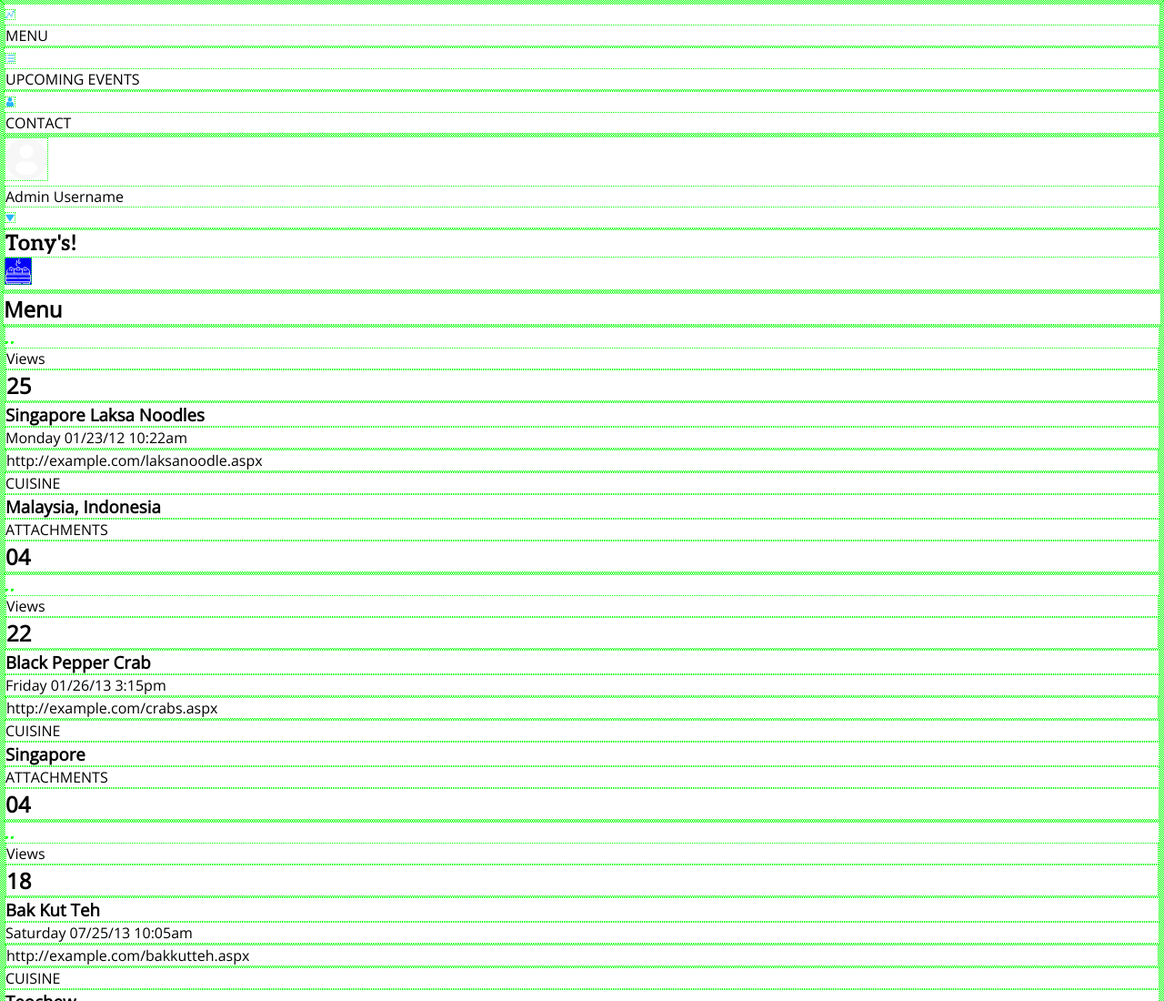
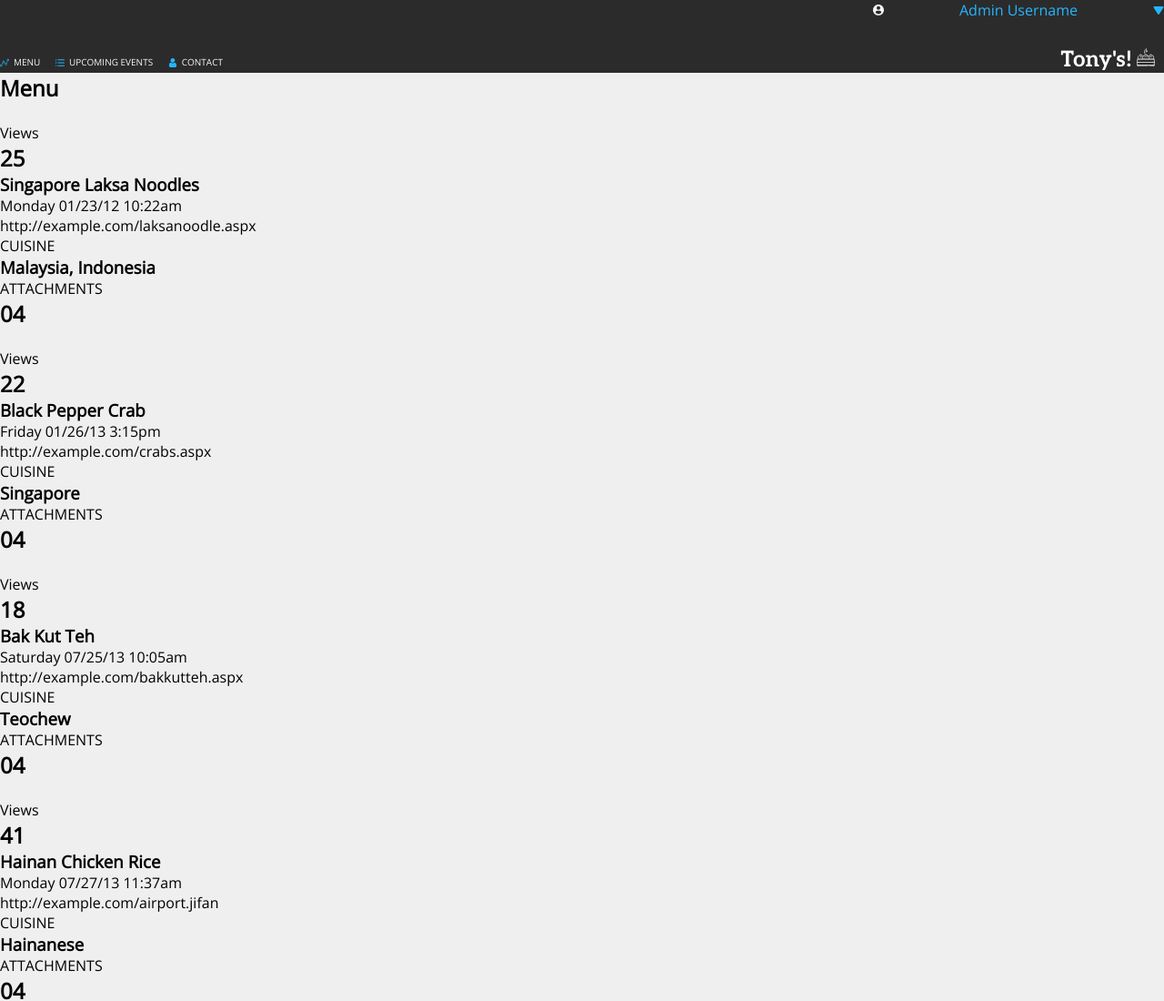
Before and after one commit to dorifuto-dev/Static-comp, a plain HTML site: page index.html in a window 1280 px wide. Shown: the top 1100 px of the page at 91% size. Drawn offline with nearby package versions, Linux system fonts and the light colour scheme.

Commit message:
Style initial nav bar

```diff
--- a/styles.css
+++ b/styles.css
@@ -1,5 +1,5 @@
 * {
-  border: 1px dotted lime;
+  /* border: 1px dotted lime; */
   font-family: 'Open Sans', sans-serif;
 }
 
@@ -11,16 +11,83 @@
   padding: 0px;
 }
 
+.top-menu {
+  background-color: #2b2b2b;
+  height: 80px;
+  display: flex;
+}
+
+.nav-bar {
+  width: 250px;
+  display: flex;
+  justify-content: space-between;
+}
+
+.nav-align {
+  display: flex;
+  /* align-items: flex-end; */
+  height: 100%;
+}
+
+.nav-text {
+  color: #f7f7f7;
+  font-size: 10px;
+  margin-top: auto;
+  margin-bottom: 5px;
+  padding: 0px 5px;
+}
+
+.user {
+  height: 10px;
+  margin: auto 0px 6px;
+}
+
 .logo {
   font-family: 'Aleo', serif;
 }
 
-.bao {
-  height: 30px;
-  background-color: blue;
+.arrow, .user-profile {
+  height: 12px;
 }
 
-.arrow, .user {
-  color: blue;
-  height: 12px;
+.admin-bar {
+  color: #27b5fe;
 }
+
+
+
+main {
+  background-color: #efefef;
+}
+
+.corner-menu {
+  margin-left: auto;
+  display: flex;
+  flex-direction: column;
+  justify-content: space-between;
+}
+
+.upper-corner {
+  display: flex;
+  align-items: center;
+  justify-content: space-between;
+  width: 25vw;
+}
+
+.upper-corner, .lower-corner {
+  display: flex;
+}
+
+.lower-corner {
+  justify-content: flex-end;
+  align-items: center;
+}
+
+.logo {
+  color: white;
+}
+
+.bao {
+  height: 20px;
+  margin: 0px 10px 5px 5px;
+}
```
